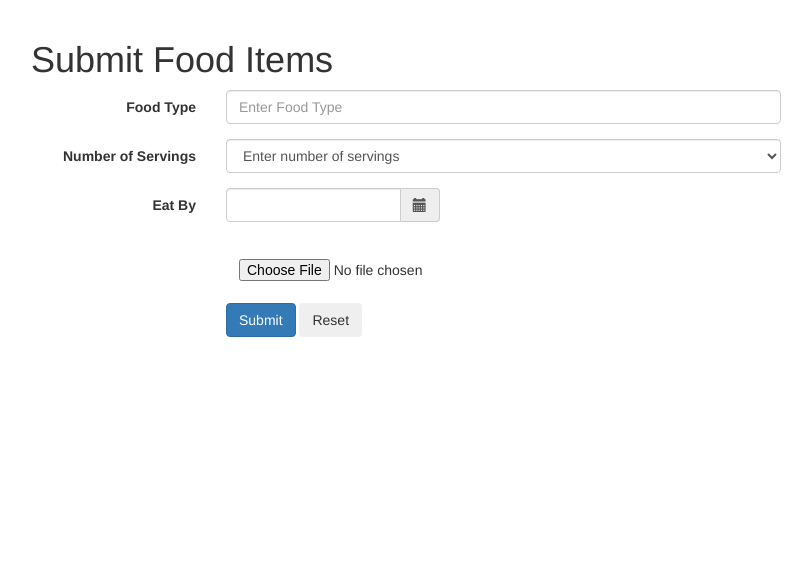
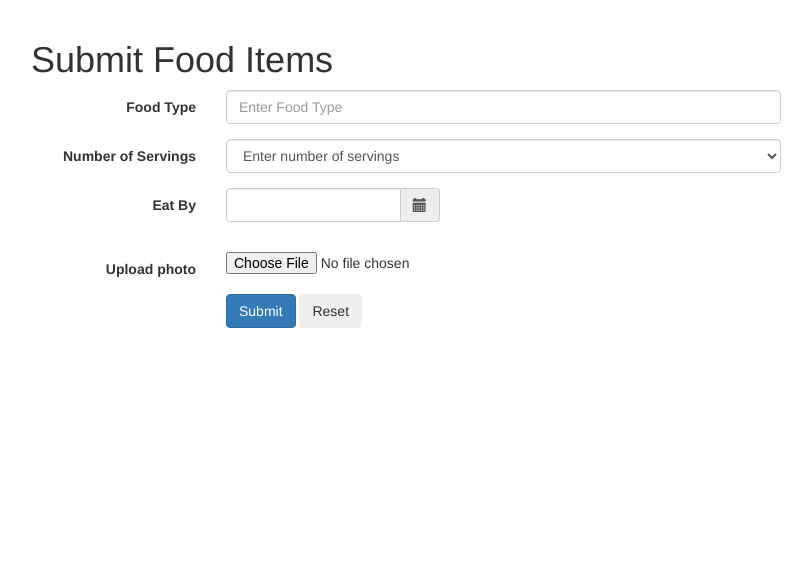
Before and after one commit to watsokel/feedTheHungry, a PHP site: page /add.php in a window 1280 px wide. Shown: the part 51-628 px from the top of the page, without its empty margins (39-851 px from the left). Run offline with PHP 8.4, Linux system fonts and the light colour scheme; data that the repository does not hold is empty; a stand-in replaces the project's code that opens the database connection; some libraries are stand-ins or nearby versions.

Commit message:
realigned form input and added text label

```diff
--- a/add.php
+++ b/add.php
@@ -109,7 +109,6 @@ if ($mysqli->connect_errno) {
               <div class="form-group">
                 <label for="inputPassword" class="col-sm-3 control-label">Eat By</label>
                 <div class="col-sm-9">
-
                   <div class="form-group">
                     <div class="col-xs-5 date">
                       <div class="input-group input-append date" id="datePicker">
@@ -120,11 +119,10 @@ if ($mysqli->connect_errno) {
                   </div>
                 </div>
               </div>
-
               <div class="form-group">
-                <label class="col-sm-3 control-label" for="submitButton"></label>
-                <div class="col-sm-9 controls">
-                  <input type="file" name="fileToUpload" id="fileToUpload" class="btn btn-defa">
+                <label class="col-sm-3 control-label" for="submitButton">Upload photo</label>
+                <div class="col-sm-9">
+                  <input type="file" name="fileToUpload" id="fileToUpload" class="">
                 </div>
               </div>
 
```
